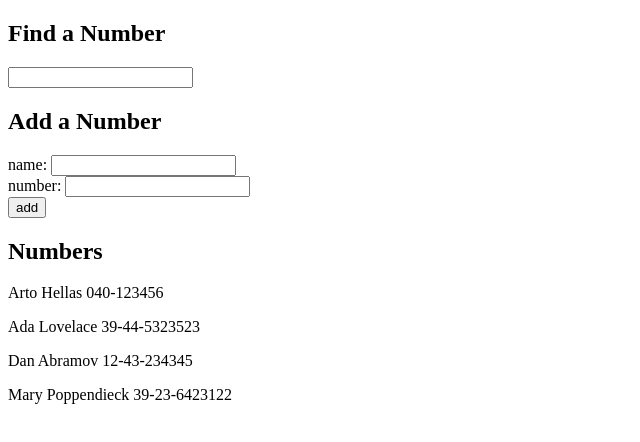
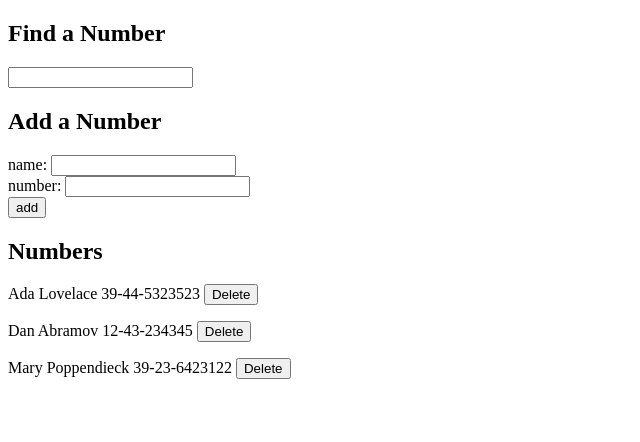
Before and after one commit to deleteme0/FSO22-project-assignments, a React (Create React App) app in the folder Part 2/thephonebook/: page / in a window 1280 px wide. Shown: the top 442 px of the page, without its empty margins (0-640 px from the left). Built offline with nearby package versions, Linux system fonts and the light colour scheme; data requests are answered from the project's data file.

Commit message:
2.15
Too focused in the project, forgot to commit after each checkpoint

```diff
--- a/Part 2/thephonebook/db.json
+++ b/Part 2/thephonebook/db.json
@@ -1,10 +1,5 @@
 {
   "persons": [
-    {
-      "name": "Arto Hellas",
-      "number": "040-123456",
-      "id": 1
-    },
     {
       "name": "Ada Lovelace",
       "number": "39-44-5323523",
--- a/Part 2/thephonebook/src/App.js
+++ b/Part 2/thephonebook/src/App.js
@@ -1,6 +1,8 @@
 
 import { useState, useEffect } from 'react'
 import axios from 'axios'
+
+import personservice from './services/persons'
 
 
 const Filter = ({persons}) => {
@@ -52,13 +54,33 @@ const PersonsForm = ({persons,setPersons}) =>{
     event.preventDefault()
     console.log(event.target)
 
-    const n = persons.filter((each) => each.name === newName).length
+    const n = persons.filter((each) => each.name === newName)
 
-    if (n > 0){
-      alert(`${newName} is already added to the phonebook`)
+    if (n.length > 0){
+
+      if (window.confirm("Do u want to replace the old number with new one?")){
+
+        const newPerson = { ...n[0], number : newNum}
+
+        personservice
+        .update(newPerson.id,newPerson)
+        .then(response => {
+          console.log("Done");
+          personservice
+          .getAll()
+          .then(response => {
+            setPersons(response.data)
+          })
+        })
+      }
+
       setNewName("")
+      setnewNum('')
       return
     }
+
+
+
     const persObj = {
       name: newName,
       number: newNum
@@ -70,10 +92,16 @@ const PersonsForm = ({persons,setPersons}) =>{
 
     setPersons(persons.concat(persObj))
 
-    axios
-    .post('http://localhost:3001/persons', persObj)
+    personservice
+    .create(persObj)
     .then(response => {
       console.log(response)
+
+      personservice
+      .getAll()
+      .then(response => {
+        setPersons(response.data)
+      })
     })
   }
 
@@ -91,11 +119,11 @@ const PersonsForm = ({persons,setPersons}) =>{
   )
 }
 
-const Persons = ({persons}) => {
+const Persons = ({persons, doDel}) => {
 
   return(
     <div>
-      {persons.map((each) => <p key={each.name}>{each.name} {each.number}</p>)}
+      {persons.map((each) =><p key={each.name}>{each.name} {each.number}   <button onClick={() => (doDel(each.id,each.name))}> Delete</button> </p> )}
     </div>
   )
 }
@@ -105,14 +133,33 @@ const App = () => {
 
 
   useEffect(() => {
-    axios
-    .get('http://localhost:3001/persons')
+    personservice
+    .getAll()
     .then(response => {
       setPersons(response.data)
     })
   },[])
 
   console.log('before');
+
+  const doDel = (id,name) => {
+
+    if (!window.confirm(`Are you sure you want to delete ${name} ?`)){
+      return
+    }
+
+
+    personservice
+    .delPers(id)
+    .then(response => {
+      console.log(`${name} has been deleted`);
+      personservice
+      .getAll()
+      .then(response => {
+        setPersons(response.data)
+      })
+    })
+  }
 
   return (
     <div>
@@ -127,7 +174,7 @@ const App = () => {
 
       <h2>Numbers</h2>
 
-      <Persons persons={persons} />
+      <Persons persons={persons} doDel={doDel} />
 
     </div>
   )
--- /dev/null
+++ b/Part 2/thephonebook/src/services/persons.js
@@ -0,0 +1,20 @@
+import axios from 'axios'
+const baseUrl = 'http://localhost:3001/persons'
+
+const getAll = () => {
+  return axios.get(baseUrl)
+}
+
+const create = newObject => {
+  return axios.post(baseUrl, newObject)
+}
+
+const update = (id, newObject) => {
+  return axios.put(`${baseUrl}/${id}`, newObject)
+}
+
+const delPers = (id) => {
+    return axios.delete(`${baseUrl}/${id}`)
+}
+
+export default { getAll, create, update , delPers}
```
